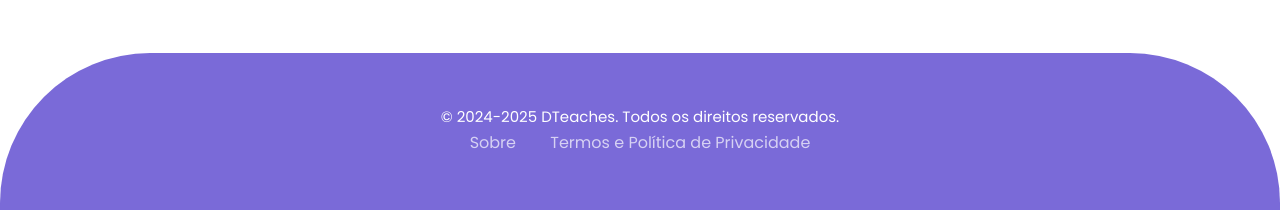
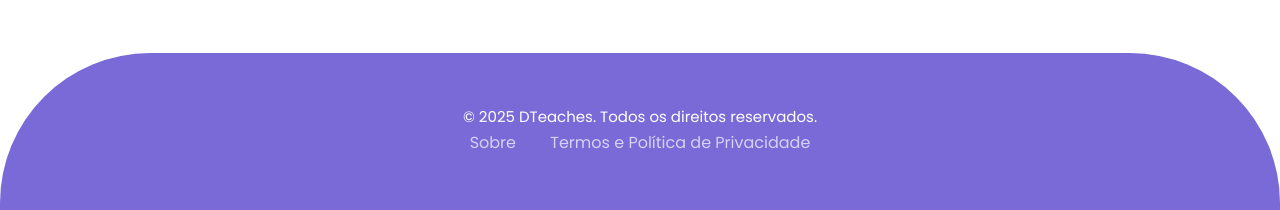
Before and after one commit to aeco24-25/relatorio-da-pap-dvdrlm, a PHP site: page / in a window 1280 px wide. Shown: the part 1745-1955 px from the top of the page. Run offline with PHP 8.4, Linux system fonts and the light colour scheme.

Commit message:
tirar 2024

```diff
--- a/index.php
+++ b/index.php
@@ -226,7 +226,7 @@ switch($tipo_erro) {
     <div class="container">
       <div class="col-lg-12">
         <div style="text-align: center;">
-            <p>© 2024-2025 DTeaches. Todos os direitos reservados.</p>
+            <p>© 2025 DTeaches. Todos os direitos reservados.</p>
             <a href="sobre.php" style="color: #d6d1f3; margin: 0 15px;">Sobre</a>
             <a href="tep.php" style="color: #d6d1f3; margin: 0 15px;">Termos e Política de Privacidade</a>
         </div>
--- a/login.php
+++ b/login.php
@@ -125,7 +125,7 @@ if ($sucesso == 'conta_criada') {
     <div class="container">
       <div class="col-lg-12">
         <div style="text-align: center;">
-            <p>© 2024-2025 DTeaches. Todos os direitos reservados.</p>
+            <p>© 2025 DTeaches. Todos os direitos reservados.</p>
             <a href="sobre.php" style="color: #d6d1f3; margin: 0 15px;">Sobre</a>
             <a href="tep.php" style="color: #d6d1f3; margin: 0 15px;">Termos e Política de Privacidade</a>
         </div>
--- a/sobre.php
+++ b/sobre.php
@@ -91,7 +91,7 @@
     <div class="container">
       <div class="col-lg-12">
         <div style="text-align: center;">
-            <p>© 2024-2025 DTeaches. Todos os direitos reservados.</p>
+            <p>© 2025 DTeaches. Todos os direitos reservados.</p>
             <a href="sobre.php" style="color: #d6d1f3; margin: 0 15px;">Sobre</a>
             <a href="tep.php" style="color: #d6d1f3; margin: 0 15px;">Termos e Política de Privacidade</a>
         </div>
--- a/tep.php
+++ b/tep.php
@@ -88,7 +88,7 @@
     <div class="container">
       <div class="col-lg-12">
         <div style="text-align: center;">
-            <p>© 2024-2025 DTeaches. Todos os direitos reservados.</p>
+            <p>© 2025 DTeaches. Todos os direitos reservados.</p>
             <a href="sobre.php" style="color: #d6d1f3; margin: 0 15px;">Sobre</a>
             <a href="tep.php" style="color: #d6d1f3; margin: 0 15px;">Termos e Política de Privacidade</a>
         </div>
```
